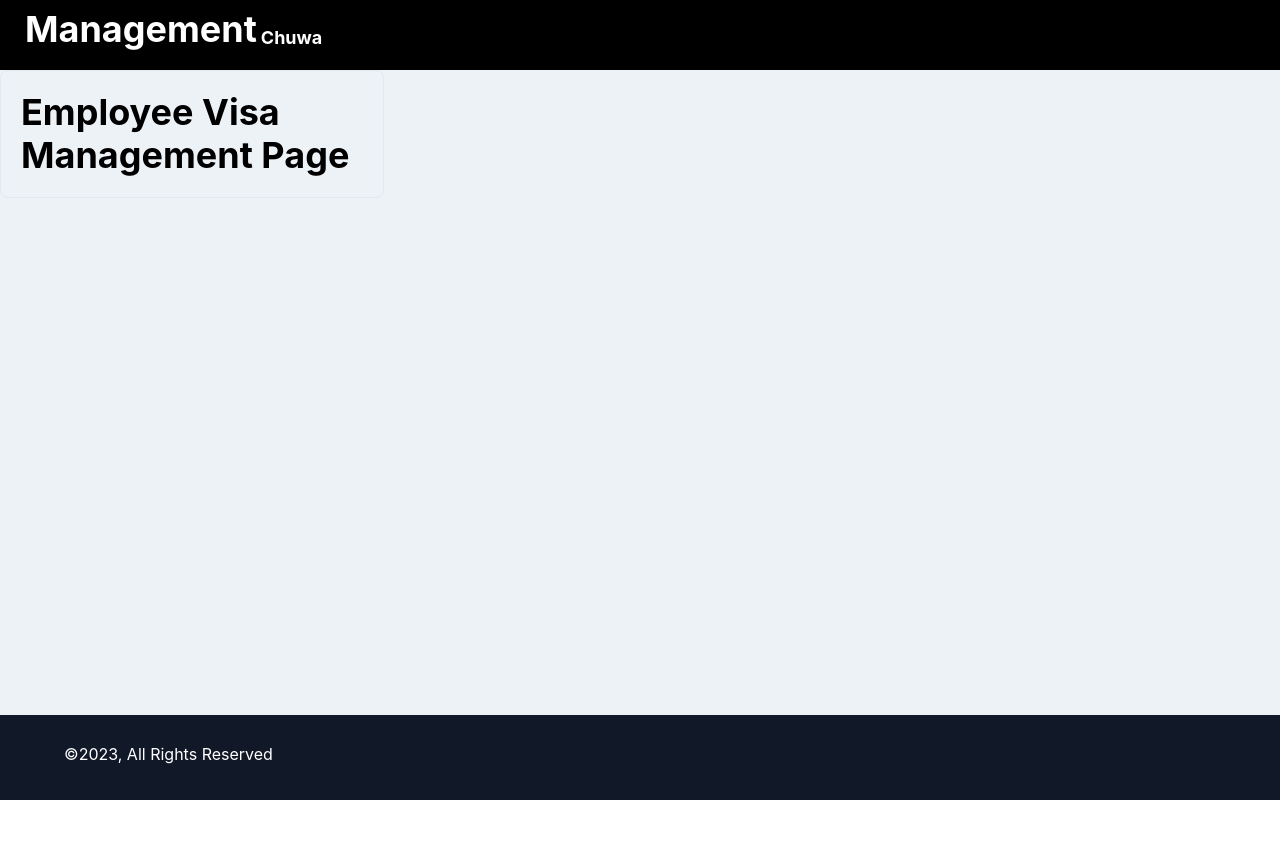
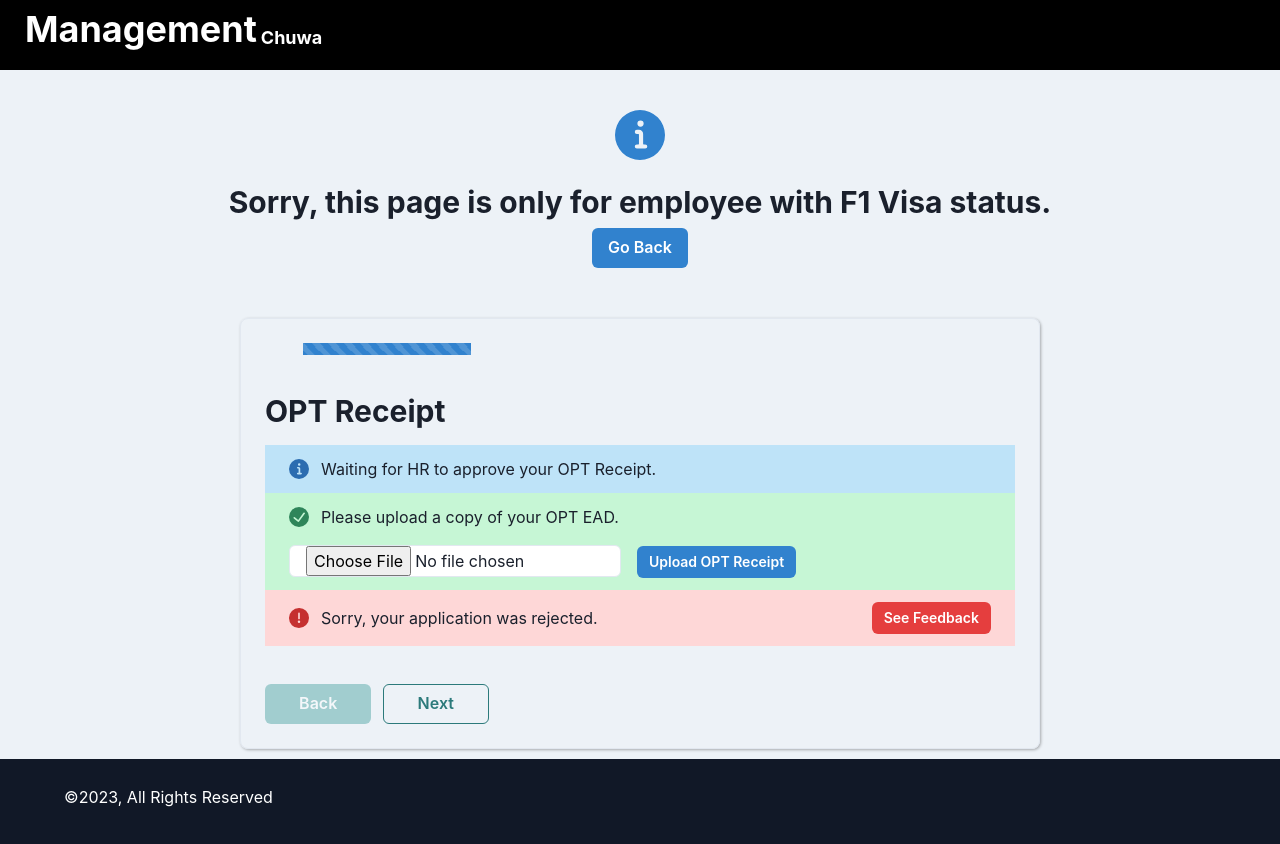
Before and after one commit to Reo14/EMP, a React (Vite) app in the folder frontend/: page /employee-visa in a window 1280 px wide. Before the commit the page ends 800 px from the top, so only its background shows below. Built offline with nearby package versions, Linux system fonts and the light colour scheme.

Commit message:
finish basic ui of employee visa page

```diff
--- a/frontend/src/pages/EmployeeVisaPage.tsx
+++ b/frontend/src/pages/EmployeeVisaPage.tsx
@@ -1,19 +1,377 @@
-import { FC } from "react";
-import { Heading, Box } from "@chakra-ui/react";
+import { FC, useState } from "react";
+import { useNavigate } from "react-router-dom";
+import {
+  Heading,
+  Box,
+  Text,
+  Button,
+  Progress,
+  ButtonGroup,
+  Flex,
+  Alert,
+  AlertIcon,
+  FormControl,
+  Input
+} from "@chakra-ui/react";
+import { InfoIcon } from '@chakra-ui/icons';
+
+const OPTReceiptForm: FC = () => {
+  return (
+    <>
+      <Heading as="h3" size="lg" marginBottom="1rem">OPT Receipt</Heading>
+      {/* ----- pending ----- */}
+      <Alert
+        status='info'
+        display="flex"
+        flexDirection="row"
+        justifyContent="space-between"
+        padding="0.75rem 1.5rem"
+      >
+        <Box
+          display="flex"
+          flexDirection="row"
+        >
+          <AlertIcon />
+          Waiting for HR to approve your OPT Receipt.
+        </Box>
+      </Alert>
+
+      {/* ----- approve ----- */}
+      <Alert
+        status='success'
+        display="flex"
+        flexDirection="row"
+        justifyContent="space-between"
+        padding="0.75rem 1.5rem"
+      >
+        <Box
+          display="flex"
+          flexDirection="column"
+        >
+          <Box
+            display="flex"
+            flexDirection="row"
+            marginBottom="1rem"
+          >
+            <AlertIcon />
+            Please upload a copy of your OPT EAD.
+          </Box>
+          <FormControl>
+            <Input
+              type="file"
+              accept=".pdf"
+              width="60%"
+              height="100%"
+              bgColor="white"
+              marginRight="1rem"
+            />
+            <Button
+              size="sm"
+              colorScheme="blue"
+              // TODO: onClick
+            >Upload OPT Receipt</Button>
+          </FormControl>
+        </Box>
+      </Alert>
+
+      {/* ----- reject ----- */}
+      <Alert
+        status='error'
+        display="flex"
+        flexDirection="row"
+        justifyContent="space-between"
+        padding="0.75rem 1.5rem"
+      >
+        <Box
+          display="flex"
+          flexDirection="row"
+        >
+          <AlertIcon />
+          Sorry, your application was rejected.
+        </Box>
+
+        <Box>
+          <Button
+            colorScheme="red"
+            size="sm"
+            // TODO: show feedback
+          >See Feedback</Button>
+        </Box>
+      </Alert>
+    </>
+  );
+}
+
+const OPTEADForm: FC = () => {
+  return (
+    <>
+      <Heading as="h3" size="lg">OPT EAD</Heading>
+      {/* ----- pending ----- */}
+      <Alert
+        status='info'
+        display="flex"
+        flexDirection="row"
+        justifyContent="space-between"
+        padding="0.75rem 1.5rem"
+      >
+        <Box
+          display="flex"
+          flexDirection="row"
+        >
+          <AlertIcon />
+          Waiting for HR to approve your OPT EAD.
+        </Box>
+      </Alert>
+
+      {/* ----- approve ----- */}
+      <Alert
+        status='success'
+        display="flex"
+        flexDirection="row"
+        justifyContent="space-between"
+        padding="0.75rem 1.5rem"
+      >
+        <Box
+          display="flex"
+          flexDirection="column"
+        >
+          <Box
+            display="flex"
+            flexDirection="row"
+            marginBottom="1rem"
+          >
+            <AlertIcon />
+            Please download and fill out the I-983 form.
+          </Box>
+
+          <Box
+            display="flex"
+            flexDirection="row"
+            justifyContent="space-between"
+          >
+            <Button
+              size="sm"
+              colorScheme="blue"
+              // TODO: onClick
+            >
+              Download Form Here
+            </Button>
+            <Button
+              size="sm"
+              colorScheme="blue"
+              // TODO: onClick
+            >
+              Download Sample Here
+            </Button>
+          </Box>
+        </Box>
+      </Alert>
+
+      {/* ----- reject ----- */}
+      <Alert
+        status='error'
+        display="flex"
+        flexDirection="row"
+        justifyContent="space-between"
+        padding="0.75rem 1.5rem"
+      >
+        <Box
+          display="flex"
+          flexDirection="row"
+        >
+          <AlertIcon />
+          Sorry, your application was rejected.
+        </Box>
+
+        <Box>
+          <Button
+            colorScheme="red"
+            size="sm"
+            // TODO: show feedback
+          >See Feedback</Button>
+        </Box>
+      </Alert>
+    </>
+  );
+}
+
+const I983Form: FC = () => {
+  return (
+    <>
+      <Heading as="h3" size="lg">I-983</Heading>
+      {/* ----- pending ----- */}
+      <Alert
+        status='info'
+        display="flex"
+        flexDirection="row"
+        justifyContent="space-between"
+        padding="0.75rem 1.5rem"
+      >
+        <Box
+          display="flex"
+          flexDirection="row"
+        >
+          <AlertIcon />
+          Waiting for HR to approve and sign your I-983.
+        </Box>
+      </Alert>
+
+      {/* ----- approve ----- */}
+      <Alert
+        status='success'
+        display="flex"
+        flexDirection="row"
+        justifyContent="space-between"
+        padding="0.75rem 1.5rem"
+      >
+        <Box
+          display="flex"
+          flexDirection="column"
+        >
+          <Box
+            display="flex"
+            flexDirection="row"
+            marginBottom="1rem"
+          >
+            <AlertIcon />
+            Please send the I-983 along with all necessary documents to your school and upload the new I-20.
+          </Box>
+          <FormControl>
+            <Input
+              type="file"
+              accept=".pdf"
+              width="45%"
+              height="100%"
+              bgColor="white"
+              marginRight="1rem"
+            />
+            <Button
+              size="sm"
+              colorScheme="blue"
+              // TODO: onClick
+            >Upload New I-20</Button>
+          </FormControl>
+        </Box>
+      </Alert>
+
+      {/* ----- reject ----- */}
+      <Alert
+        status='error'
+        display="flex"
+        flexDirection="row"
+        justifyContent="space-between"
+        padding="0.75rem 1.5rem"
+      >
+        <Box
+          display="flex"
+          flexDirection="row"
+        >
+          <AlertIcon />
+          Sorry, your application was rejected.
+        </Box>
+
+        <Box>
+          <Button
+            colorScheme="red"
+            size="sm"
+            // TODO: show feedback
+          >See Feedback</Button>
+        </Box>
+      </Alert>
+    </>
+  );
+}
+
+const I20Form: FC = () => {
+  return (
+    <>
+      <Heading as="h3" size="lg">I-20</Heading>
+    </>
+  );
+}
 
 const EmployeeVisaPage: FC = () => {
+  const navigate = useNavigate();
+  const [step, setStep] = useState(1)
+  const [progress, setProgress] = useState(25);
 
   return (
-    <Box
-      p="5"
-      maxW='sm'
-      borderWidth='1px'
-      borderRadius='lg'
-      overflow='hidden'
-      textColor="black"
-    >
-     <Heading>Employee Visa Management Page</Heading>
+    <>
+      <Box textAlign="center" py={10} px={6}>
+        <InfoIcon boxSize={'50px'} color={'blue.500'} />
+        <Heading as="h3" size="lg" mt={6} mb={2}>
+          Sorry, this page is only for employee with F1 Visa status.
+        </Heading>
+        <Button colorScheme="blue" onClick={() => navigate(-1)}>
+          Go Back
+        </Button>
+      </Box>
+
+      {/* ----- document upload */}
+      <Box
+        borderWidth="1px"
+        rounded="lg"
+        shadow="1px 1px 3px rgba(0,0,0,0.3)"
+        maxWidth={800}
+        p={6}
+        m="10px auto"
+        as="form"
+      >
+      <Progress hasStripe value={progress} mb="5%" mx="5%" isAnimated></Progress>
+      {
+        step === 1 ? <OPTReceiptForm /> :
+        step === 2 ? <OPTEADForm /> :
+        step === 3 ? <I983Form /> :
+        <I20Form />
+      }
+
+      <ButtonGroup mt="5%" w="100%">
+        <Flex w="100%" justifyContent="space-between">
+          <Flex>
+            <Button
+              onClick={() => {
+                setStep(step - 1);
+                setProgress(progress - 25);
+              }}
+              isDisabled={step === 1}
+              colorScheme="teal"
+              variant="solid"
+              w="7rem"
+              mr="5%"
+            >
+              Back
+            </Button>
+            <Button
+              w="7rem"
+              isDisabled={step === 4}
+              onClick={() => {
+                setStep(step + 1);
+                if (step === 6) {
+                  setProgress(100);
+                } else {
+                  setProgress(progress + 25);
+                }
+              }}
+              colorScheme="teal"
+              variant="outline"
+            >
+              Next
+            </Button>
+          </Flex>
+          {step === 4 ? (
+            <Button
+              w="7rem"
+              colorScheme="red"
+              variant="solid"
+              // TODO: onClick={() => {}}
+            >
+              Submit
+            </Button>
+          ) : null}
+        </Flex>
+      </ButtonGroup>
     </Box>
+    </>
   );
 };
 
--- a/frontend/src/pages/PersonalInfoPage.tsx
+++ b/frontend/src/pages/PersonalInfoPage.tsx
@@ -714,7 +714,8 @@ const PersonalInfoPage: FC = () => {
       maxWidth={800}
       p={6}
       m="10px auto"
-      as="form">
+      as="form"
+    >
       <Progress hasStripe value={progress} mb="5%" mx="5%" isAnimated></Progress>
       {
         step === 1 ? <NameForm /> :
```
